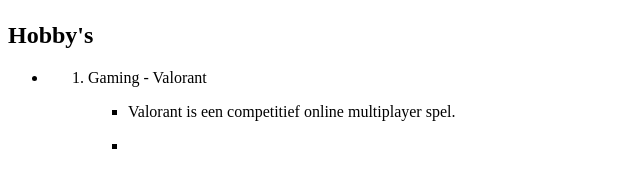
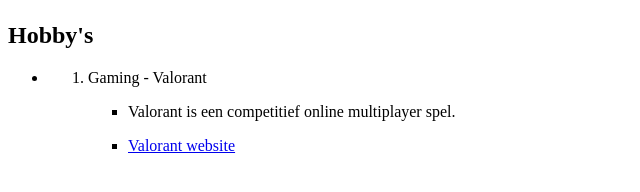
Before and after one commit to DestinyPauwelyn/Web-Development, a plain HTML site: page Labo-3/Homepage/index.html in a window 1280 px wide. Shown: the part 470-662 px from the top of the page, without its empty margins (0-640 px from the left). Drawn offline with Linux system fonts and the light colour scheme.

Commit message:
Update index.html

```diff
--- a/Labo-3/Homepage/index.html
+++ b/Labo-3/Homepage/index.html
@@ -22,7 +22,7 @@
                     Gaming - Valorant
                     <ul>
                         <li><p>Valorant is een competitief online multiplayer spel.</p></li>
-                        <li><a href="https://playvalorant.com/en-gb/"></a></li>
+                        <li><a href="https://playvalorant.com/en-gb/"> Valorant website</a></li>
                     </ul>
                 </li>
             </ol>
```
